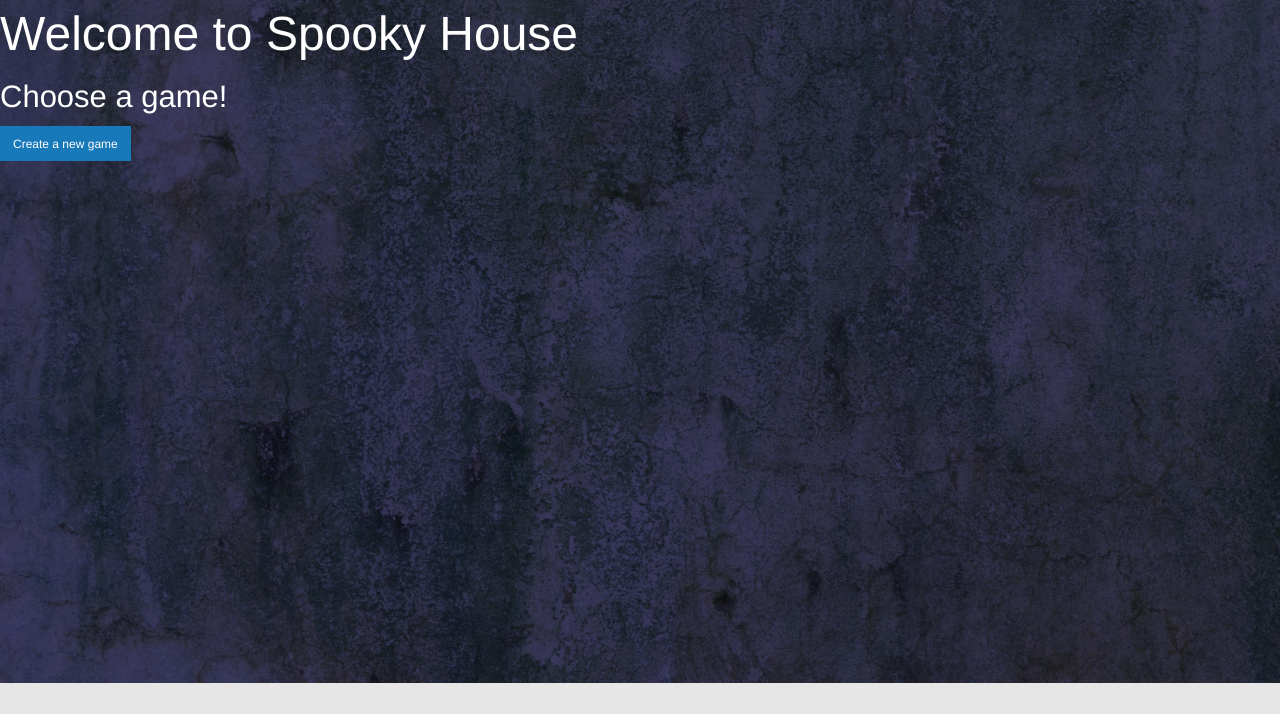
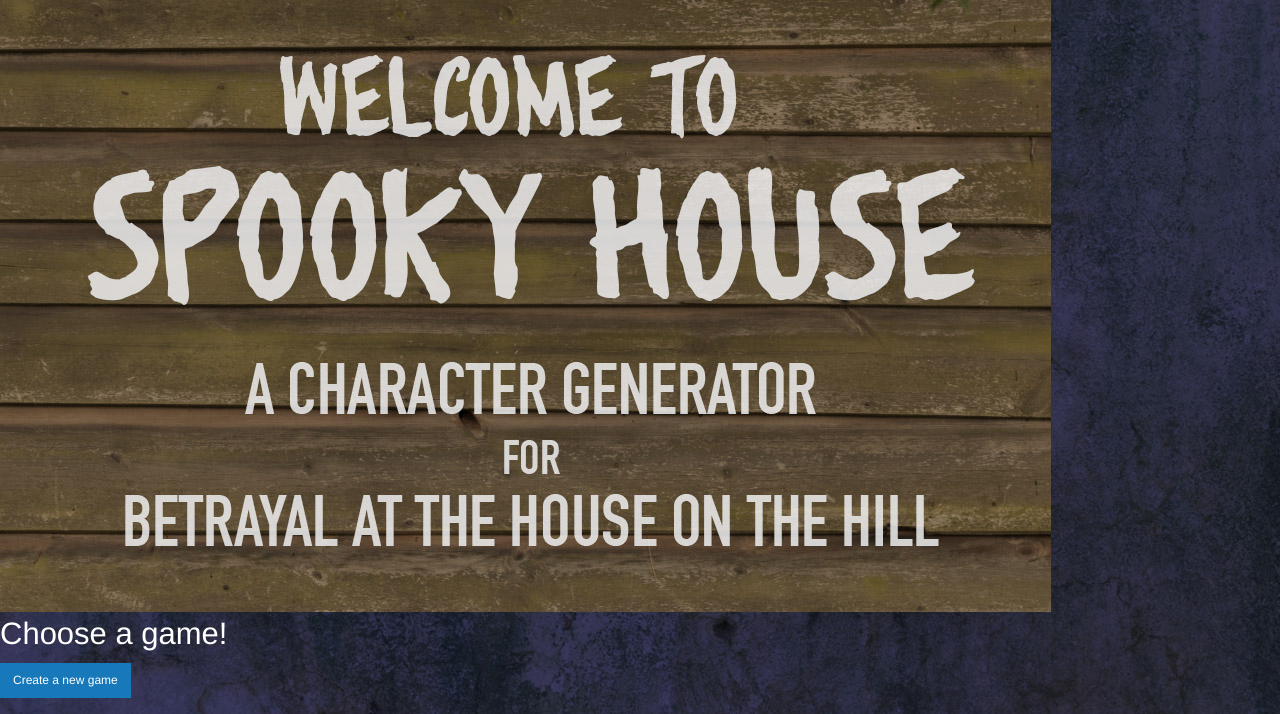
Before and after one commit to cvdemp/spooky-house, a Rails app: page / in a window 1280 px wide. Shown: the part 117-831 px from the top of the page. Before the commit the page ends 800 px from the top, so only its background shows below. Run offline with Rails 7, Linux system fonts and the light colour scheme; data that the repository does not hold is empty; style sheets or scripts are compiled from the project's sources; parts of the project's set-up code (start-up, migrations or seed data) failed here and were passed over; some libraries are stand-ins or nearby versions.

Commit message:
Add header image

```diff
--- a/app/assets/stylesheets/application.css.scss
+++ b/app/assets/stylesheets/application.css.scss
@@ -46,6 +46,5 @@
     margin: 0;
 }
 
-.header {
-
+.home-header {
 }
--- a/app/views/games/index.html.erb
+++ b/app/views/games/index.html.erb
@@ -1,4 +1,6 @@
-  <h1> Welcome to Spooky House </h1>
+<div class="home-header">
+  <%= image_tag("SpookyHouseHeader.jpg")  %>
+</div>
 
 <div class="small-6 columns small-centered columns">
   <h3> Choose a game! </h3>
```
Also changed, not shown: app/assets/images/SpookyHouseHeader.jpg (added).
